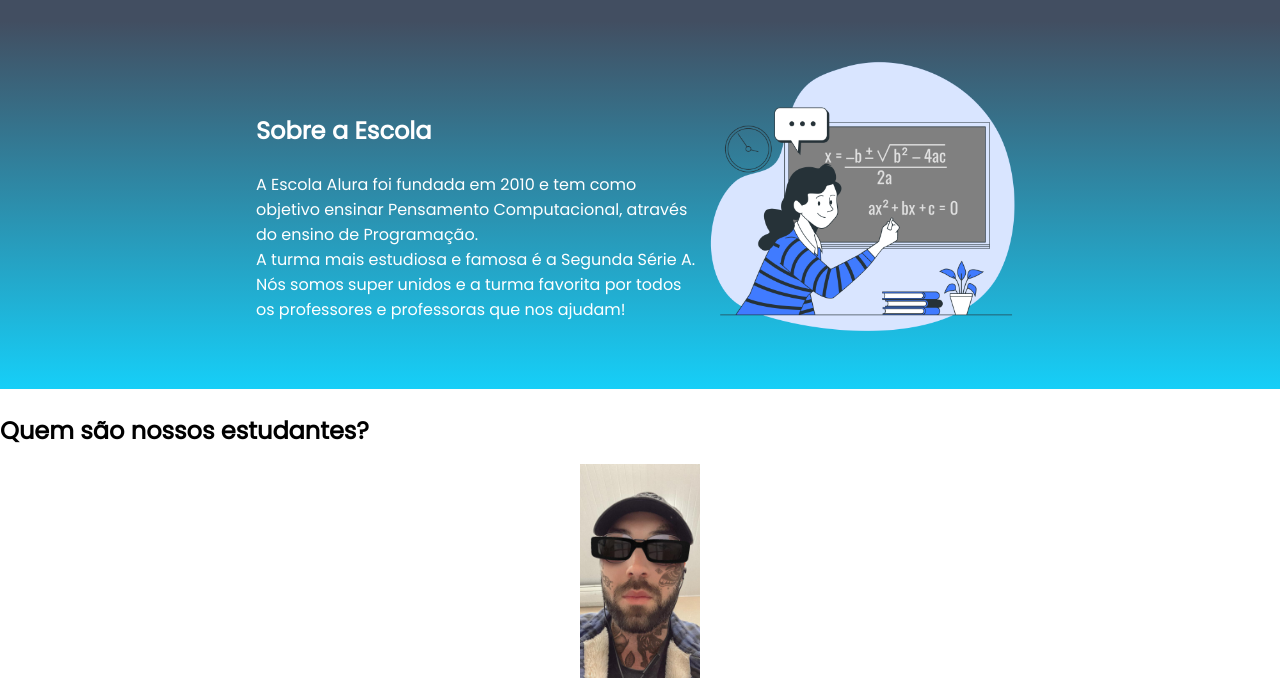
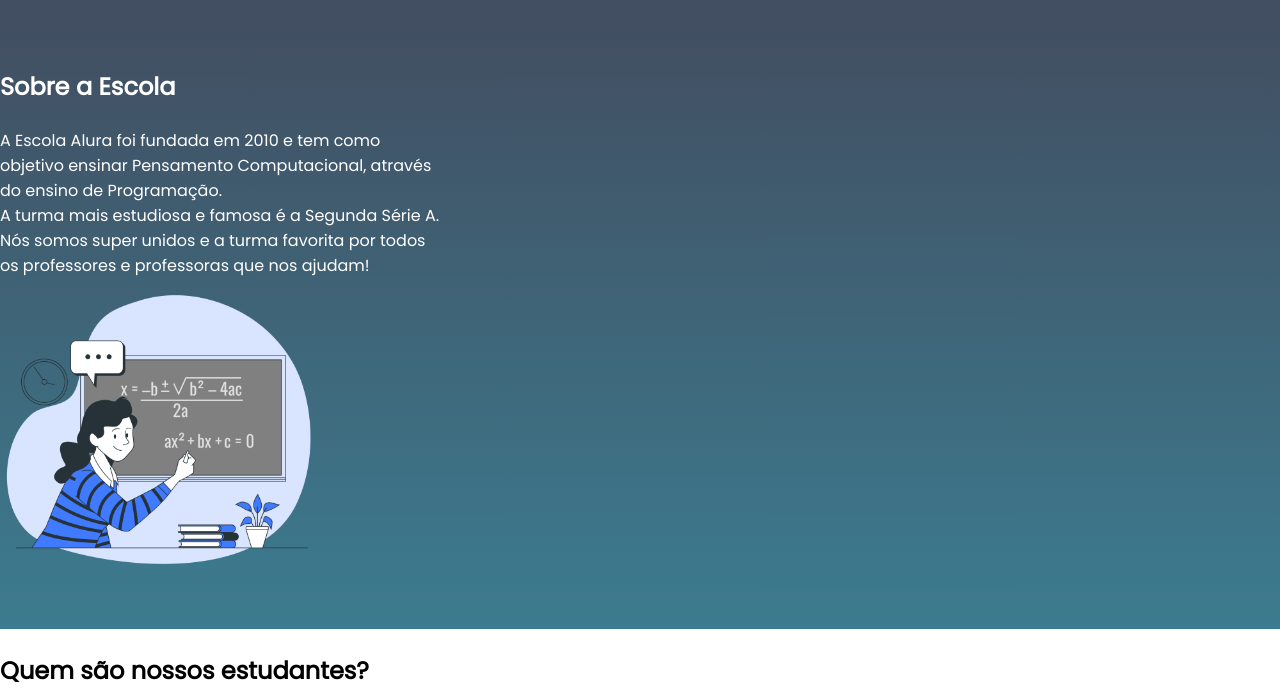
Before and after one commit to jubey-helles/2-A-programa-o, a plain HTML site: page index.html in a window 1280 px wide. Shown: the part 56-738 px from the top of the page. Drawn offline with Linux system fonts and the light colour scheme.

Commit message:
mudei a cor

```diff
--- a/style.css
+++ b/style.css
@@ -29,8 +29,8 @@ body {
 }
 
 .escola{
-    background-image: linear-gradient(#424E61,#16CFF8);
-    color:white;
+    background-image: linear-gradient(#424E61,#3C7C90);
+    color:white;3C7C90
     display: flex;
     justify-content: center;
     align-items: center;
```
